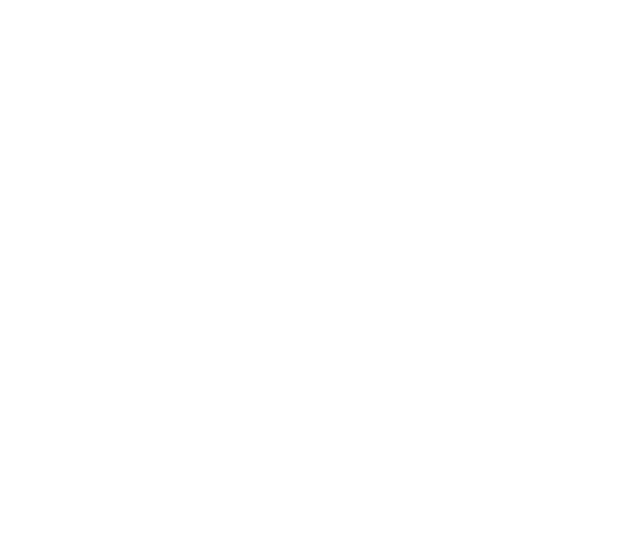
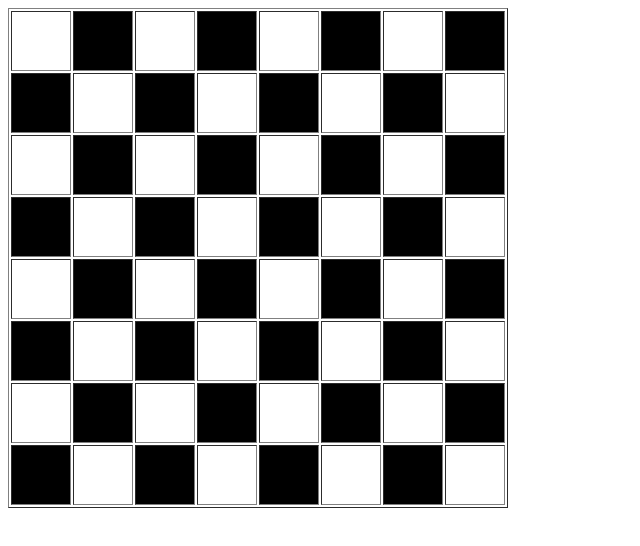
Before and after one commit to yasirmaxstyle/fgo24-css-chessboard, a website: page index.html in a window 1280 px wide. Shown: the whole page, without its empty margins (0-640 px from the left). Drawn offline with Linux system fonts and the light colour scheme.

Commit message:
docs: add chessboard using html table

```diff
--- a/index.html
+++ b/index.html
@@ -1,12 +1,98 @@
 <!DOCTYPE html>
 <html lang="id">
+
 <head>
     <meta charset="UTF-8">
     <meta name="viewport" content="width=device-width, initial-scale=1.0">
     <meta name="description" content="making chessboard using html table only">
     <title>Chessboard</title>
 </head>
+
 <body>
+    <table border="1" width="500px" height="500px">
+        <tbody>
+            <tr>
+                <td bgcolor="white"></td>
+                <td bgcolor="black"></td>
+                <td bgcolor="white"></td>
+                <td bgcolor="black"></td>
+                <td bgcolor="white"></td>
+                <td bgcolor="black"></td>
+                <td bgcolor="white"></td>
+                <td bgcolor="black"></td>
+            </tr>
+            <tr>
+                <td bgcolor="black"></td>
+                <td bgcolor="white"></td>
+                <td bgcolor="black"></td>
+                <td bgcolor="white"></td>
+                <td bgcolor="black"></td>
+                <td bgcolor="white"></td>
+                <td bgcolor="black"></td>
+                <td bgcolor="white"></td>
+            </tr>
+            <tr>
+                <td bgcolor="white"></td>
+                <td bgcolor="black"></td>
+                <td bgcolor="white"></td>
+                <td bgcolor="black"></td>
+                <td bgcolor="white"></td>
+                <td bgcolor="black"></td>
+                <td bgcolor="white"></td>
+                <td bgcolor="black"></td>
+            </tr>
+            <tr>
+                <td bgcolor="black"></td>
+                <td bgcolor="white"></td>
+                <td bgcolor="black"></td>
+                <td bgcolor="white"></td>
+                <td bgcolor="black"></td>
+                <td bgcolor="white"></td>
+                <td bgcolor="black"></td>
+                <td bgcolor="white"></td>
+            </tr>
+            <tr>
+                <td bgcolor="white"></td>
+                <td bgcolor="black"></td>
+                <td bgcolor="white"></td>
+                <td bgcolor="black"></td>
+                <td bgcolor="white"></td>
+                <td bgcolor="black"></td>
+                <td bgcolor="white"></td>
+                <td bgcolor="black"></td>
+            </tr>
+            <tr>
+                <td bgcolor="black"></td>
+                <td bgcolor="white"></td>
+                <td bgcolor="black"></td>
+                <td bgcolor="white"></td>
+                <td bgcolor="black"></td>
+                <td bgcolor="white"></td>
+                <td bgcolor="black"></td>
+                <td></td>
+            </tr>
+            <tr>
+                <td bgcolor="white"></td>
+                <td bgcolor="black"></td>
+                <td bgcolor="white"></td>
+                <td bgcolor="black"></td>
+                <td bgcolor="white"></td>
+                <td bgcolor="black"></td>
+                <td bgcolor="white"></td>
+                <td bgcolor="black"></td>
+            </tr>
+            <tr>
+                <td bgcolor="black"></td>
+                <td bgcolor="white"></td>
+                <td bgcolor="black"></td>
+                <td bgcolor="white"></td>
+                <td bgcolor="black"></td>
+                <td bgcolor="white"></td>
+                <td bgcolor="black"></td>
+                <td bgcolor="white"></td>
+            </tr>
+        </tbody>
+    </table>
+</body>
 
-</body>
 </html>
```
